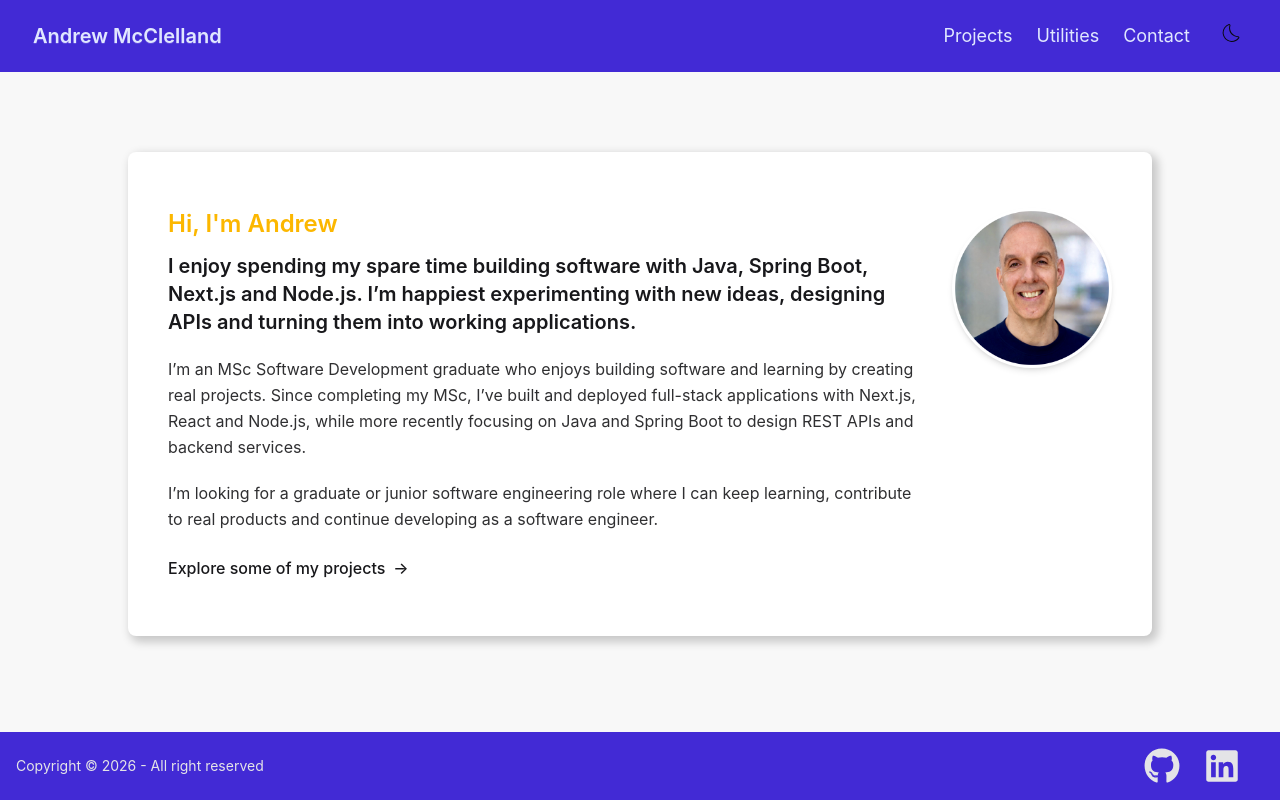
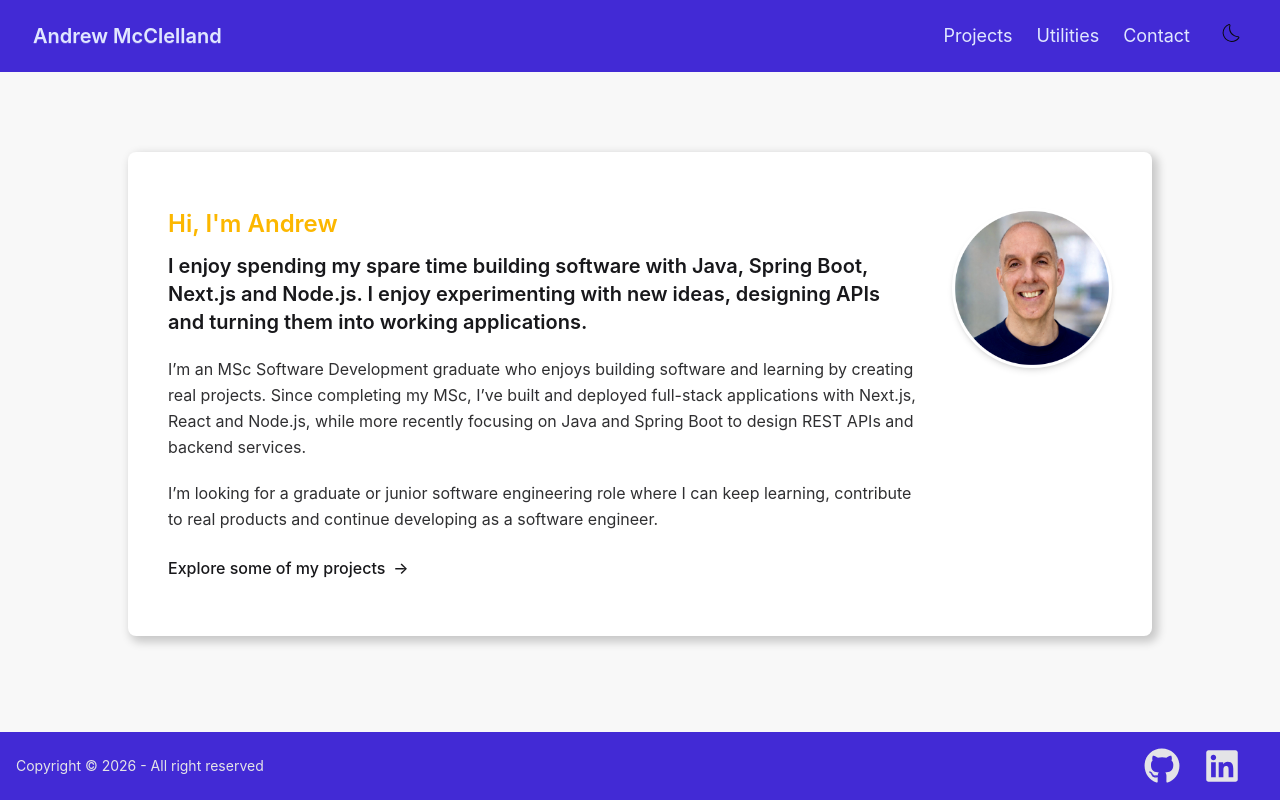
Before and after one commit to aejmcclelland/portfolio, a Next.js app: page / in a window 1280 px wide. Built offline with nearby package versions, Linux system fonts and the light colour scheme; no server answers.

Commit message:
edit: word change in src/data/profile.ts

```diff
--- a/src/data/profile.ts
+++ b/src/data/profile.ts
@@ -1,6 +1,6 @@
 export const profile = {
 	title:
-		'I enjoy spending my spare time building software with Java, Spring Boot, Next.js and Node.js. I’m happiest experimenting with new ideas, designing APIs and turning them into working applications.',
+		'I enjoy spending my spare time building software with Java, Spring Boot, Next.js and Node.js. I enjoy experimenting with new ideas, designing APIs and turning them into working applications.',
 
 	intro:
 		'I’m an MSc Software Development graduate who enjoys building software and learning by creating real projects. Since completing my MSc, I’ve built and deployed full-stack applications with Next.js, React and Node.js, while more recently focusing on Java and Spring Boot to design REST APIs and backend services.',
```
